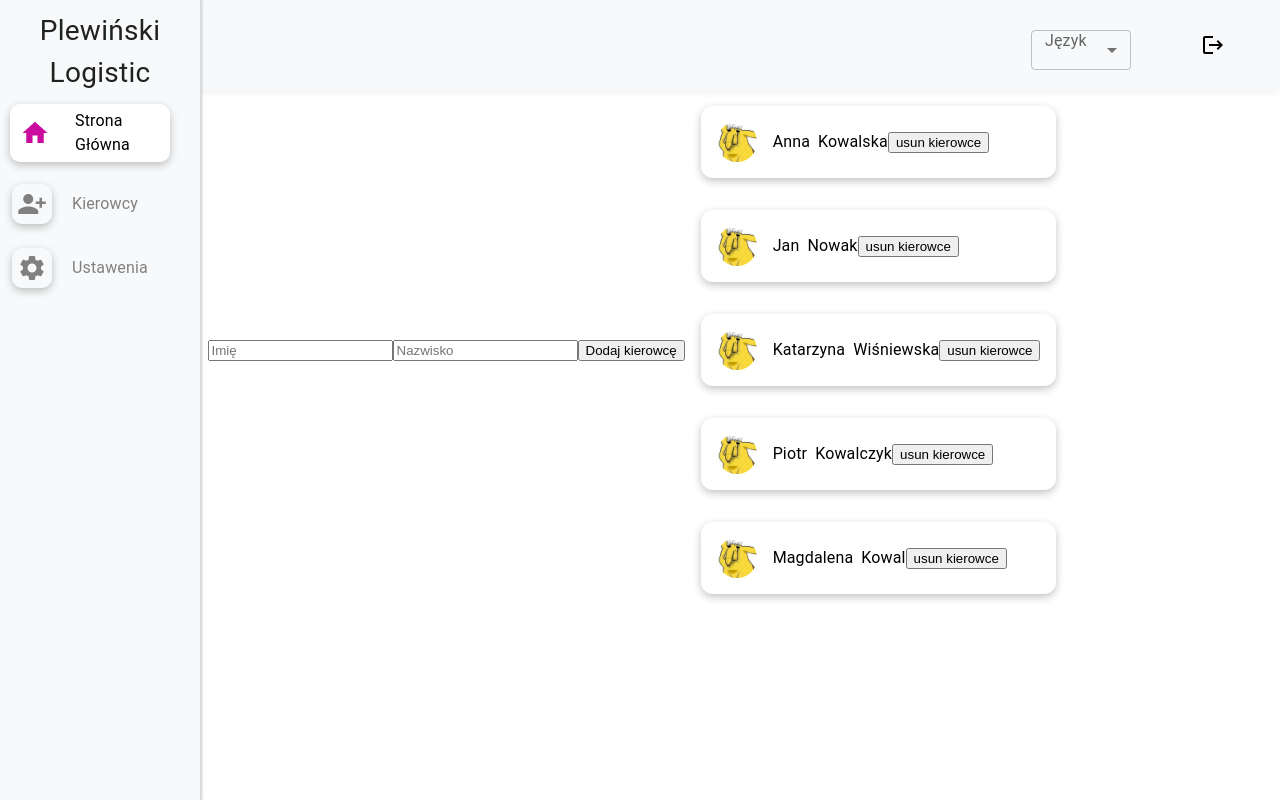
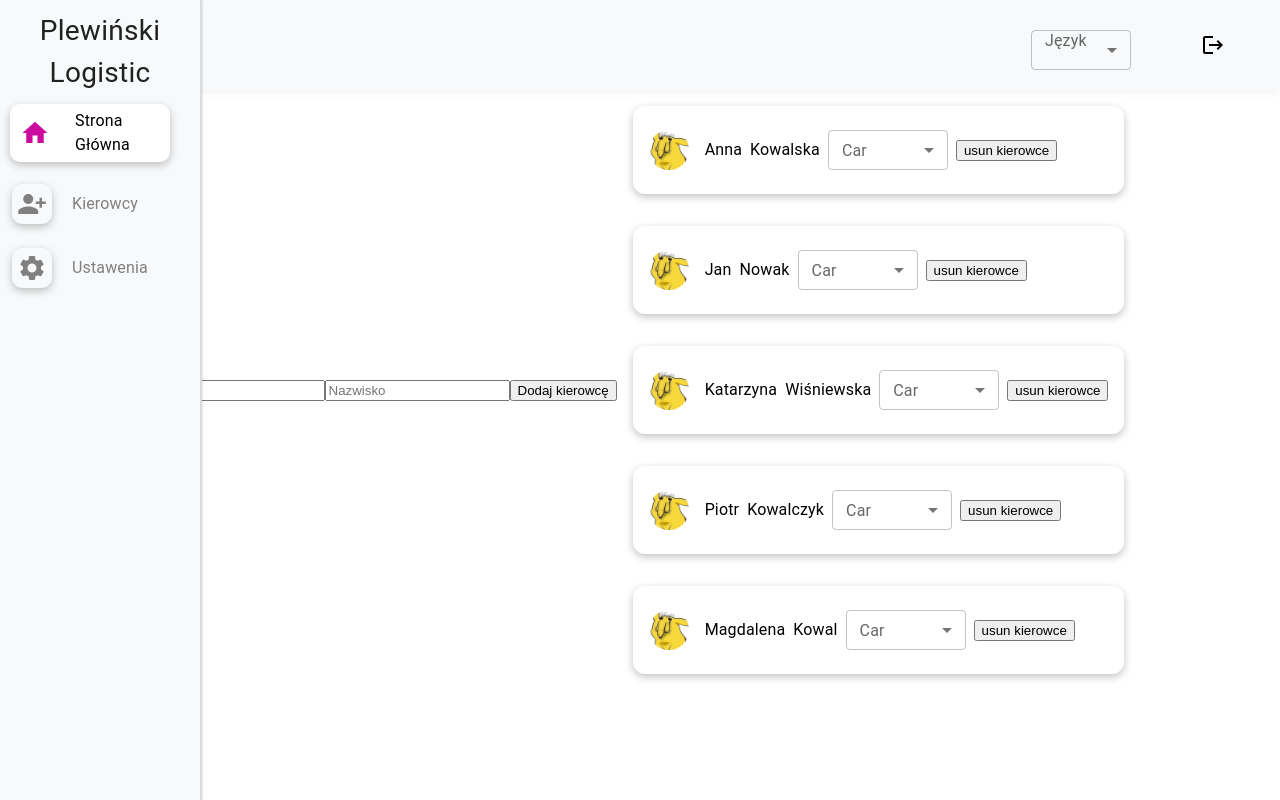
Before and after one commit to MaciejPtaszynski/PlewinskiFrontEnd, a React (Create React App) app: page /drivers in a window 1280 px wide. Built offline with nearby package versions, Linux system fonts and the light colour scheme.

Commit message:
add select to driver card

```diff
--- a/src/components/DriverCard.js
+++ b/src/components/DriverCard.js
@@ -1,9 +1,16 @@
-import React from 'react';
-import {Avatar, Box, Typography} from "@mui/material";
+import React, {useState} from 'react';
+import {Avatar, Box, FormControl, InputLabel, MenuItem, Select, Typography} from "@mui/material";
 
-export default function DriverCard ({name, surname, image, handleRemove}) {
+export default function DriverCard({name, surname, image, handleRemove, onChange, carValue, carList}) {
+  const [car, setCar] = useState(""); // Przenieś stan car do komponentu DriverCard
+
+  const handleChangeCar = (event) => {
+    setCar(event.target.value);
+    onChange(event.target.value); // Przekazanie wartości do komponentu DriversPage
+  };
   return (
-    <Box sx={{margin: 2,
+    <Box sx={{
+      margin: 2,
       boxShadow: "rgba(0, 0, 0, 0.24) 0px 3px 8px",
       padding: 2,
       display: "flex",
@@ -13,6 +20,22 @@ export default function DriverCard ({name, surname, image, handleRemove}) {
       <Avatar src={image} sx={{mr: 2}}/>
       <Typography sx={{mr: 1}}>{name}</Typography>
       <Typography>{surname}</Typography>
+      <FormControl sx={{m: 1, minWidth: 120}} size="small">
+        <InputLabel id="demo-select-small-label">Car</InputLabel>
+        <Select
+          labelId="demo-select-small-label"
+          id="demo-select-small"
+          value={car}
+          label="Car"
+          onChange={handleChangeCar}
+        >
+          {carList.map((car) => (
+            <MenuItem key={car.id} value={car.name}>
+              {car.name}
+            </MenuItem>
+          ))}
+        </Select>
+      </FormControl>
       <button onClick={handleRemove}>usun kierowce</button>
     </Box>
   )
--- a/src/components/DriversPage.js
+++ b/src/components/DriversPage.js
@@ -6,9 +6,39 @@ import DriverCard from "./DriverCard";
 
 export default function DriversPage() {
 
-  const[people, setPeople] = useState( [
+  const [car, setCar] = useState("");
+
+  const carList = [
     {
-      id:1,
+      id: 1,
+      name: 'Toyota Corolla',
+      mileage: 80000,
+    },
+    {
+      id: 2,
+      name: 'Honda Civic',
+      mileage: 65000,
+    },
+    {
+      id: 3,
+      name: 'Volkswagen Golf',
+      mileage: 72000,
+    },
+    {
+      id: 4,
+      name: 'Ford Focus',
+      mileage: 55000,
+    },
+    {
+      id: 5,
+      name: 'Mazda CX-5',
+      mileage: 43000,
+    },
+  ]
+
+  const [people, setPeople] = useState([
+      {
+        id: 1,
         firstName: "Anna",
         lastName: "Kowalska",
         photo: img
@@ -20,19 +50,19 @@ export default function DriversPage() {
         photo: img
       },
       {
-      id:3,
+        id: 3,
         firstName: "Katarzyna",
         lastName: "Wiśniewska",
         photo: img
       },
       {
-      id:4,
+        id: 4,
         firstName: "Piotr",
         lastName: "Kowalczyk",
         photo: img
       },
       {
-      id:5,
+        id: 5,
         firstName: "Magdalena",
         lastName: "Kowal",
         photo: img
@@ -41,16 +71,17 @@ export default function DriversPage() {
   );
   const [newDriver, setNewDriver] = useState(" ");
 
+
   const handleAddDriver = () => {
-    if(newDriver.trim() !== '') {
+    if (newDriver.trim() !== '') {
       const newItem = {id: Date.now(), firstName: newDriver, lastName: newDriver};
-      setPeople([...people,newItem]);
+      setPeople([...people, newItem]);
       setNewDriver("")
     }
   };
 
   const handleRemoveDriver = (id) => {
-    const removeDriver = people.filter((item) => item.id !==id);
+    const removeDriver = people.filter((item) => item.id !== id);
     setPeople(removeDriver)
   }
 
@@ -60,12 +91,15 @@ export default function DriversPage() {
   };
 
   const peopleList = people.map((item) => {
-    return <Box>
+    return <Box key={item.id}>
       <DriverCard
         name={item.firstName}
         surname={item.lastName}
         image={item.photo}
         handleRemove={() => handleRemoveDriver(item.id)}
+        carList={carList}
+        carValue={item.id === car ? car : ""}
+        onChange={(selectedCar) => setCar(selectedCar)}
       />
 
     </Box>
@@ -82,14 +116,14 @@ export default function DriversPage() {
           type="text"
           name="firstName"
           value={newDriver.firstName}
-          onChange={(e)=> setNewDriver(e.target.value)}
+          onChange={(e) => setNewDriver(e.target.value)}
           placeholder="Imię"
         />
         <input
           type="text"
           name="lastName"
           value={newDriver.lastName}
-          onChange={(e)=> setNewDriver(e.target.value)}
+          onChange={(e) => setNewDriver(e.target.value)}
           placeholder="Nazwisko"
         />
         <button type="button" onClick={handleAddDriver}>
```
Lines whose indentation alone changed are shown as unchanged.
